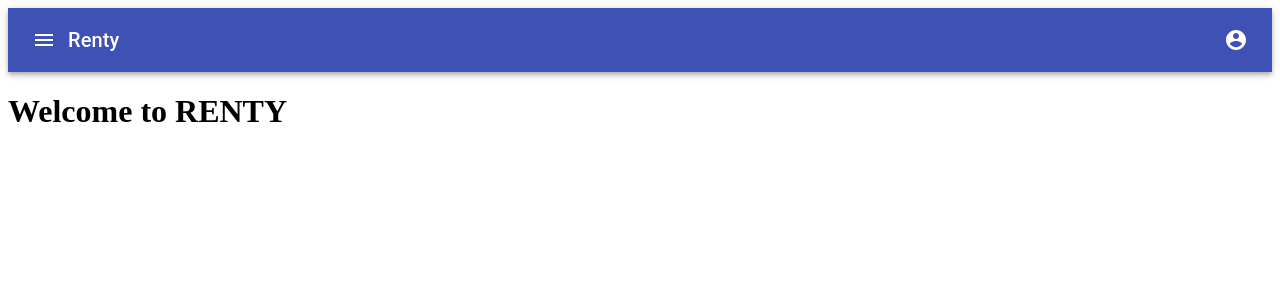
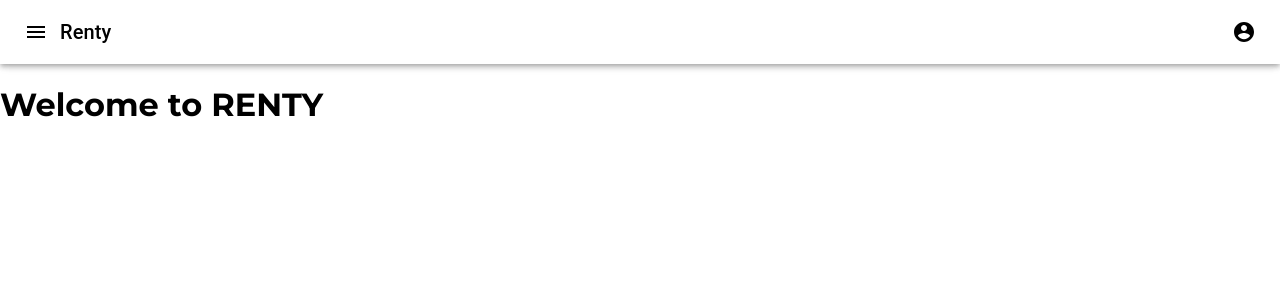
Before and after one commit to eremitik/renty, a React (Create React App) app: page /#/ in a window 1280 px wide. Shown: the top 300 px of the page. Built offline with nearby package versions, Linux system fonts and the light colour scheme.

Commit message:
simple ui updates

```diff
--- a/src/App.js
+++ b/src/App.js
@@ -1,6 +1,7 @@
 import React from 'react';
 import { HashRouter, Switch, Route } from "react-router-dom";
 import Navbar from "./components/Navbar";
+import Toolbar from '@material-ui/core/Toolbar';
 import HomePage from "./views/HomePage";
 import LoginPage from "./views/LoginPage";
 import RegistPage from "./views/RegistPage";
@@ -43,7 +44,8 @@ function App() {
 
   return (
     <HashRouter>
-      <Navbar />
+        <Navbar />
+        <Toolbar />
       <Switch>
         {routes.map((route) => (
           <Route
--- a/src/components/Navbar.js
+++ b/src/components/Navbar.js
@@ -60,7 +60,7 @@ export default function Navbar() {
 
   return (
     <div className={classes.root}>
-      <AppBar position="static">
+      <AppBar position="fixed" color="inherit">
         <Toolbar>
 
           <div>
--- a/src/index.css
+++ b/src/index.css
@@ -1,6 +1,19 @@
+@import url("https://fonts.googleapis.com/css2?family=Montserrat:wght@400;700&display=swap");
+
+body {
+  margin: 0;
+  font-family: "Montserrat";
+  -webkit-font-smoothing: antialiased;
+  -moz-osx-font-smoothing: grayscale;
+}
+
+code {
+  font-family: "Montserrat";
+}
+
 .login-page {
   max-width: 500px;
-  border: 2px solid rgb(3, 165, 206);
+  /* border: 2px solid rgb(3, 165, 206); */
   border-radius: 5px;
   padding: 30px;
   margin: 50px auto;
@@ -17,7 +30,7 @@
   margin: 10px 0;
   padding: 0 5px;
   outline: rgb(3, 165, 206);
-  border: 1px solid rgb(3, 165, 206);
+  /* border: 1px solid rgb(3, 165, 206); */
 }
 .login-page form .row {
   display: flex;
@@ -26,13 +39,26 @@
 }
 .login-page form button {
   width: 150px;
-  background: rgb(3, 165, 206);
+  background: blue;
+  border: none;
   color: white;
   text-transform: uppercase;
   letter-spacing: 2px;
+  transition: 0.2s;
+  cursor: pointer;
+}
+
+.login-page form button:hover {
+  background: darkblue;
 }
 .login-page form a {
-  color: orange;
+  color: black;
+  text-decoration: none;
+  font-weight: bold;
   letter-spacing: 1.3px;
   text-transform: uppercase;
 }
+
+.login-page form a:hover {
+  text-decoration: underline;
+}
```
